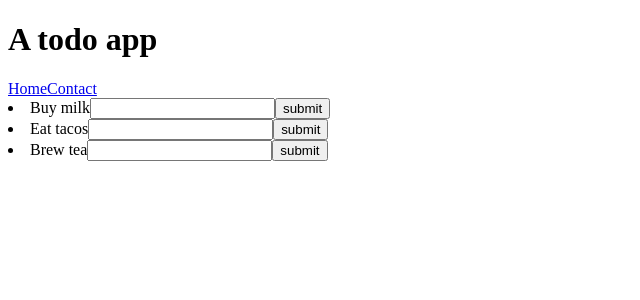
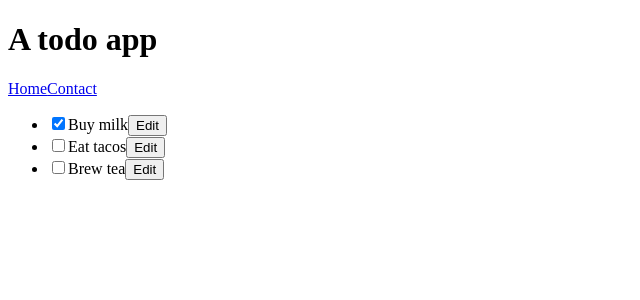
Before and after one commit to abhinabadutta2019/toDoList-react, a React (Create React App) app: page / in a window 1280 px wide. Shown: the top 300 px of the page, without its empty margins (0-640 px from the left). Built offline with nearby package versions, Linux system fonts and the light colour scheme.

Commit message:
react.dev code-- removing all except update part

```diff
--- a/src/Home.js
+++ b/src/Home.js
@@ -1,72 +1,33 @@
 import { useState } from "react";
-import TaskList from "./TaskList";
+// import AddTodo from "./AddTodo.js";
+import TaskList from "./TaskList.js";
 
-const Home = () => {
-  const initialTodos = [
-    { id: 0, title: "Buy milk", done: true, inputValue: "" },
-    { id: 1, title: "Eat tacos", inputValue: "" },
-    { id: 2, title: "Brew tea", inputValue: "" },
-  ];
+// let nextId = 3;
+const initialTodos = [
+  { id: 0, title: "Buy milk", done: true },
+  { id: 1, title: "Eat tacos", done: false },
+  { id: 2, title: "Brew tea", done: false },
+];
 
+export default function TaskApp() {
   const [todos, setTodos] = useState(initialTodos);
-  //
-  // const [buttonMap, setButtonMap] = useState(todos);
-  //
 
-  //
-  const inputEvent = (e, todoId) => {
-    // console.log(e.target.value);
-    // console.log(todoId, "todoId");
+  function handleChangeTodo(nextTodo) {
+    setTodos(
+      todos.map((t) => {
+        if (t.id === nextTodo.id) {
+          return nextTodo;
+        } else {
+          return t;
+        }
+      })
+    );
+  }
 
-    const mapValue = todos.map((todo) => {
-      if (todo.id == todoId) {
-        console.log(todo.id, todoId);
-        return { ...todo, inputValue: e.target.value };
-      } else {
-        return todo;
-      }
-    });
-    // setButtonMap(mapValue);
-
-    setTodos(mapValue);
-
-    console.log(todos, "todos");
-
-    // console.log(mapValue, "mapValue");
-    // console.log(buttonClick, "buttonClick");
-  };
-  //
-  const buttonEvent = (todoId) => {
-    // setTodos(buttonMap);
-
-    //
-    const mapValue = todos.map((todo) => {
-      if (
-        todo.title != todo.inputValue &&
-        // todo.inputValue.length > 0 &&
-        todoId == todo.id
-      ) {
-        return { ...todo, title: todo.inputValue };
-        //  return { ...todo, title: todo.inputValue, inputValue: "" };
-      } else {
-        return todo;
-      }
-    });
-    setTodos(mapValue);
-  };
-  //
-  // const
-
-  //
   return (
     <>
-      <TaskList
-        todos={todos}
-        inputEvent={inputEvent}
-        buttonEvent={buttonEvent}
-      />
+      {/* <AddTodo onAddTodo={handleAddTodo} /> */}
+      <TaskList todos={todos} onChangeTodo={handleChangeTodo} />
     </>
   );
-};
-
-export default Home;
+}
--- a/src/TaskList.js
+++ b/src/TaskList.js
@@ -1,28 +1,58 @@
-const TaskList = ({ todos, inputEvent, buttonEvent }) => {
+import { useState } from "react";
+
+export default function TaskList({ todos, onChangeTodo }) {
   return (
-    <>
-      {todos.map((oneItem) => {
-        return (
-          <li key={oneItem.id}>
-            {oneItem.title}
+    <ul>
+      {todos.map((todo) => (
+        <li key={todo.id}>
+          <Task todo={todo} onChange={onChangeTodo} />
 
-            <input
-              onChange={(e) => {
-                inputEvent(e, oneItem.id);
-              }}
-            />
-            <button
-              onClick={() => {
-                buttonEvent(oneItem.id);
-              }}
-            >
-              submit
-            </button>
-          </li>
-        );
-      })}
-    </>
+          {/* {todo.title} */}
+        </li>
+      ))}
+    </ul>
   );
-};
+}
 
-export default TaskList;
+function Task({ todo, onChange }) {
+  const [isEditing, setIsEditing] = useState(false);
+  let todoContent;
+  if (isEditing) {
+    todoContent = (
+      <>
+        <input
+          value={todo.title}
+          onChange={(e) => {
+            onChange({
+              ...todo,
+              title: e.target.value,
+            });
+          }}
+        />
+        <button onClick={() => setIsEditing(false)}>Save</button>
+      </>
+    );
+  } else {
+    todoContent = (
+      <>
+        {todo.title}
+        <button onClick={() => setIsEditing(true)}>Edit</button>
+      </>
+    );
+  }
+  return (
+    <label>
+      <input
+        type="checkbox"
+        checked={todo.done}
+        onChange={(e) => {
+          onChange({
+            ...todo,
+            done: e.target.checked,
+          });
+        }}
+      />
+      {todoContent}
+    </label>
+  );
+}
```
